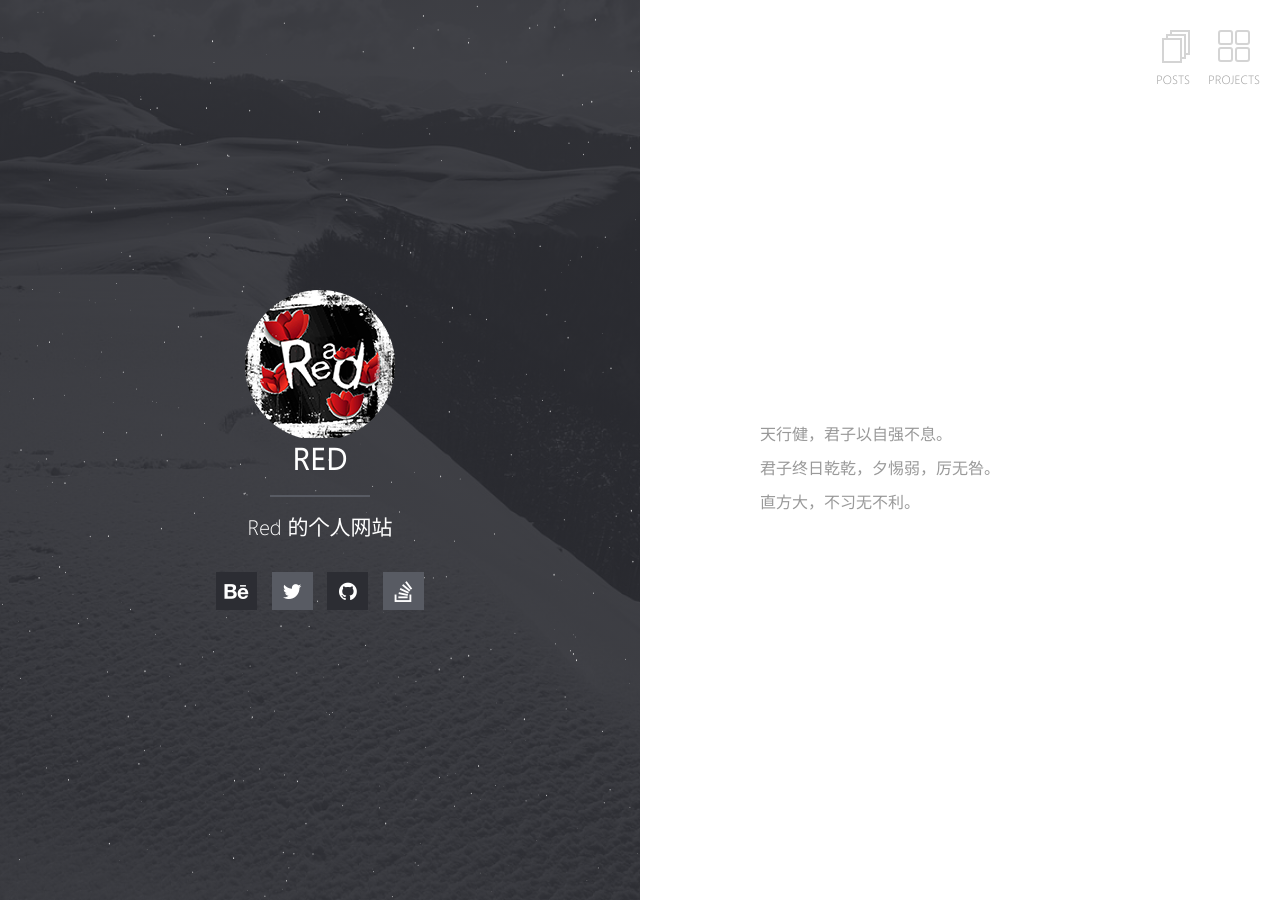
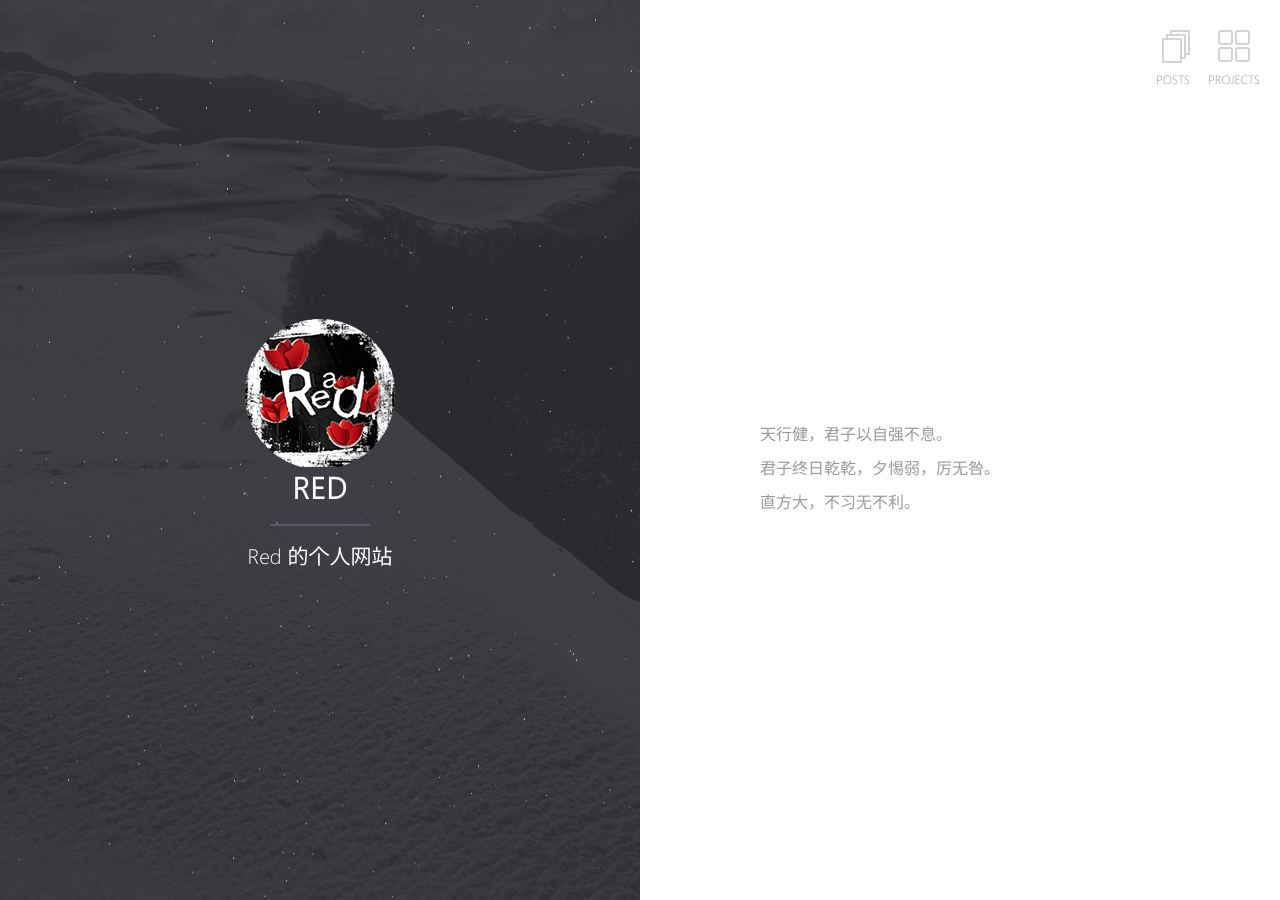
Before and after one commit to Rednuo/Rednuo.github.io, a Jekyll site: the page built from index.md, in a window 1280 px wide. Built offline with Jekyll 4.4.1, drawn with Linux system fonts in a browser that asks for light colours.

Commit message:
去除社交链接

```diff
--- a/_config.yml
+++ b/_config.yml
@@ -2,7 +2,7 @@
 title: Red
 description: Red 的个人网站
 url: https://rednuo.github.io/
-logo: halve.png                                    # Site logo
+logo: halve.png                                 # Site logo
 locale: en_US
 
 # Left Block Images
--- a/_layouts/home.html
+++ b/_layouts/home.html
@@ -17,7 +17,7 @@ layout: compress
         <h2>
           {{ site.description }}
         </h2>
-        {% include social-links.html %}
+        <!--{% include social-links.html %}-->
       </div>
     </div>
     <canvas></canvas>
```
